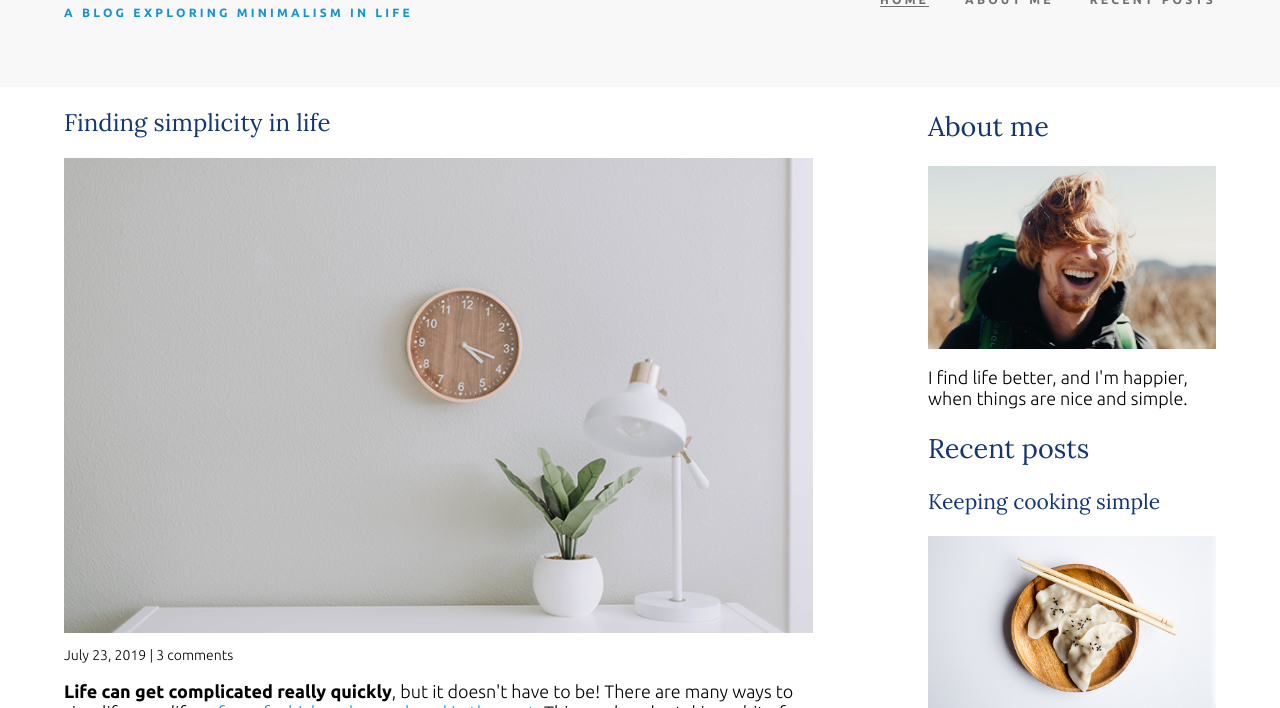
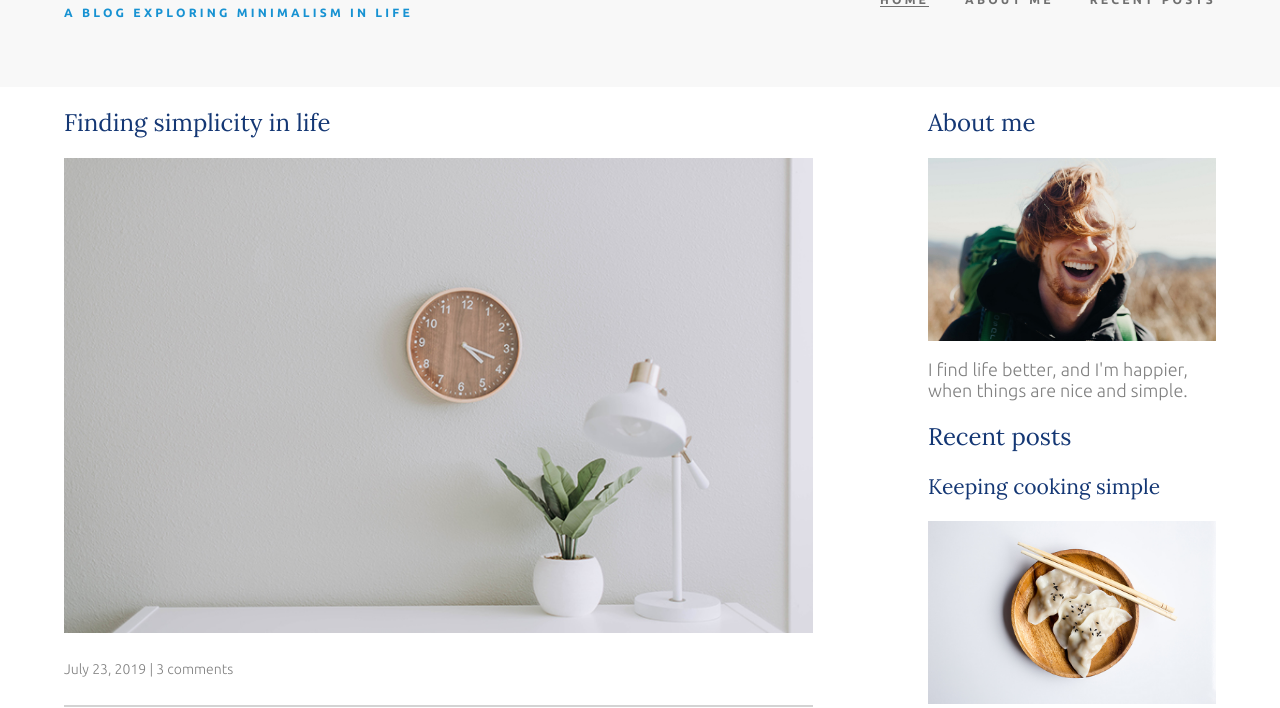
Before and after one commit to LewisNozaki/Living-the-Simple-Life, a plain HTML site: page index.html in a window 1280 px wide. Shown: the part 92-800 px from the top of the page. Drawn offline with Linux system fonts and the light colour scheme.

Commit message:
updated typography and added some margins

```diff
--- a/css/style.css
+++ b/css/style.css
@@ -8,6 +8,7 @@ body {
   font-family: "Ubuntu", sans-serif;
   font-size: 1.125rem;
   font-weight: 300;
+  color: grey;
 }
 
 img {
@@ -80,9 +81,19 @@ nav {
   text-decoration: underline;
 }
 
+.article-info {
+  margin: 2em 0;
+  padding-bottom: 2em;
+  border-bottom: 2px solid lightgray;
+}
+
 .container-footer {
   color: #fff;
   opacity: 0.54;
+}
+
+.widget-title {
+  font-size: 1.5rem;
 }
 
 footer p {
```
Also changed, not shown: index.html (line endings or trailing spaces).
